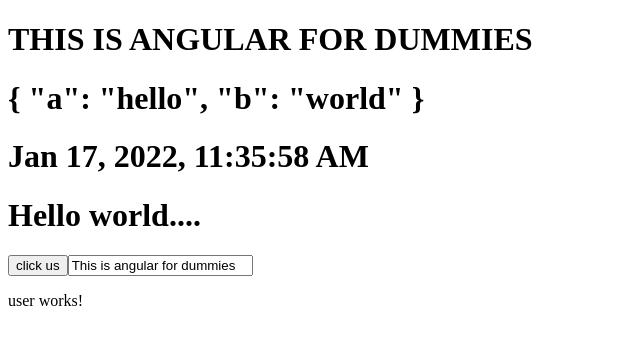
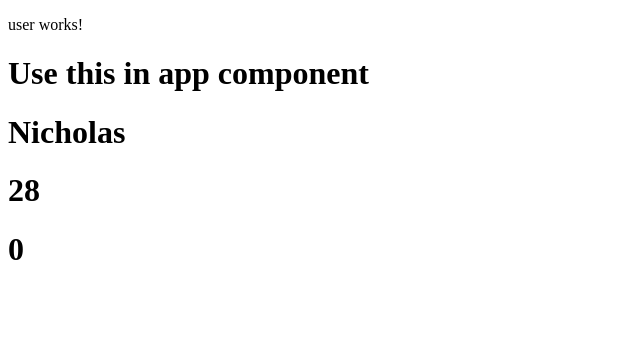
Before and after one commit to masete/angular-day-one, an Angular app: page / in a window 1280 px wide. Shown: the top 344 px of the page, without its empty margins (0-640 px from the left). Built offline with nearby package versions, Linux system fonts and the light colour scheme.

Commit message:
added a user component

```diff
--- a/src/app/app.component.html
+++ b/src/app/app.component.html
@@ -1,4 +1,4 @@
-<h1>{{title | uppercase}}</h1>
+<!-- <h1>{{title | uppercase}}</h1>
 <h1>{{jsonValue | json}}</h1>
 <h1>{{newDate | date:'medium'}}</h1>
 
@@ -7,7 +7,7 @@
 <h1>{{intro| truncate}}</h1>
 
 <button (click)= 'handleEvent()'>click us</button>
-<input placeholder="hello" [(ngModel)]= "title" (keydown)= 'handleEvent()'/>
+<input placeholder="hello" [(ngModel)]= "title" (keydown)= 'handleEvent()'/> -->
 
 
-<app-user></app-user>
+<app-user [user]= "userObject"></app-user>
--- a/src/app/app.component.ts
+++ b/src/app/app.component.ts
@@ -8,9 +8,15 @@
 })
 export class AppComponent {
   title = 'This is angular for dummies';
-  jsonValue = {
-    a: 'hello',
-    b: 'world'
+  // jsonValue = {
+  //   a: 'hello',
+  //   b: 'world'
+  // }
+
+  userObject = {
+    name: 'Nicholas',
+    age: 28,
+    id:  0
   }
 
   newDate = new Date();
@@ -24,7 +30,8 @@
   handleEvent(){
     this.httpService.getRequest('https://jsonplaceholder.typicode.com/todos/1')
     .subscribe((response) => {
-    this.jsonValue = response;
+    // this.jsonValue = response;
+    console.log('hello')
   });
 }
 
--- a/src/app/user/user.component.html
+++ b/src/app/user/user.component.html
@@ -1 +1,6 @@
 <p>user works!</p>
+<h1>Use this in app component</h1>
+
+<h1>{{user.name}}</h1>
+<h1>{{user.age}}</h1>
+<h1>{{user.id}}</h1>
--- a/src/app/user/user.component.ts
+++ b/src/app/user/user.component.ts
@@ -1,4 +1,10 @@
-import { Component, OnInit } from '@angular/core';
+import { Component, Input, OnInit } from '@angular/core';
+
+interface UserInterface{
+  name: string
+  age: number
+  id: number
+}
 
 @Component({
   selector: 'app-user',
@@ -7,7 +13,11 @@
 })
 export class UserComponent implements OnInit {
 
-  constructor() { }
+  @Input() user:UserInterface;
+
+  constructor() {
+    this.user = {} as UserInterface
+   }
 
   ngOnInit(): void {
   }
```
